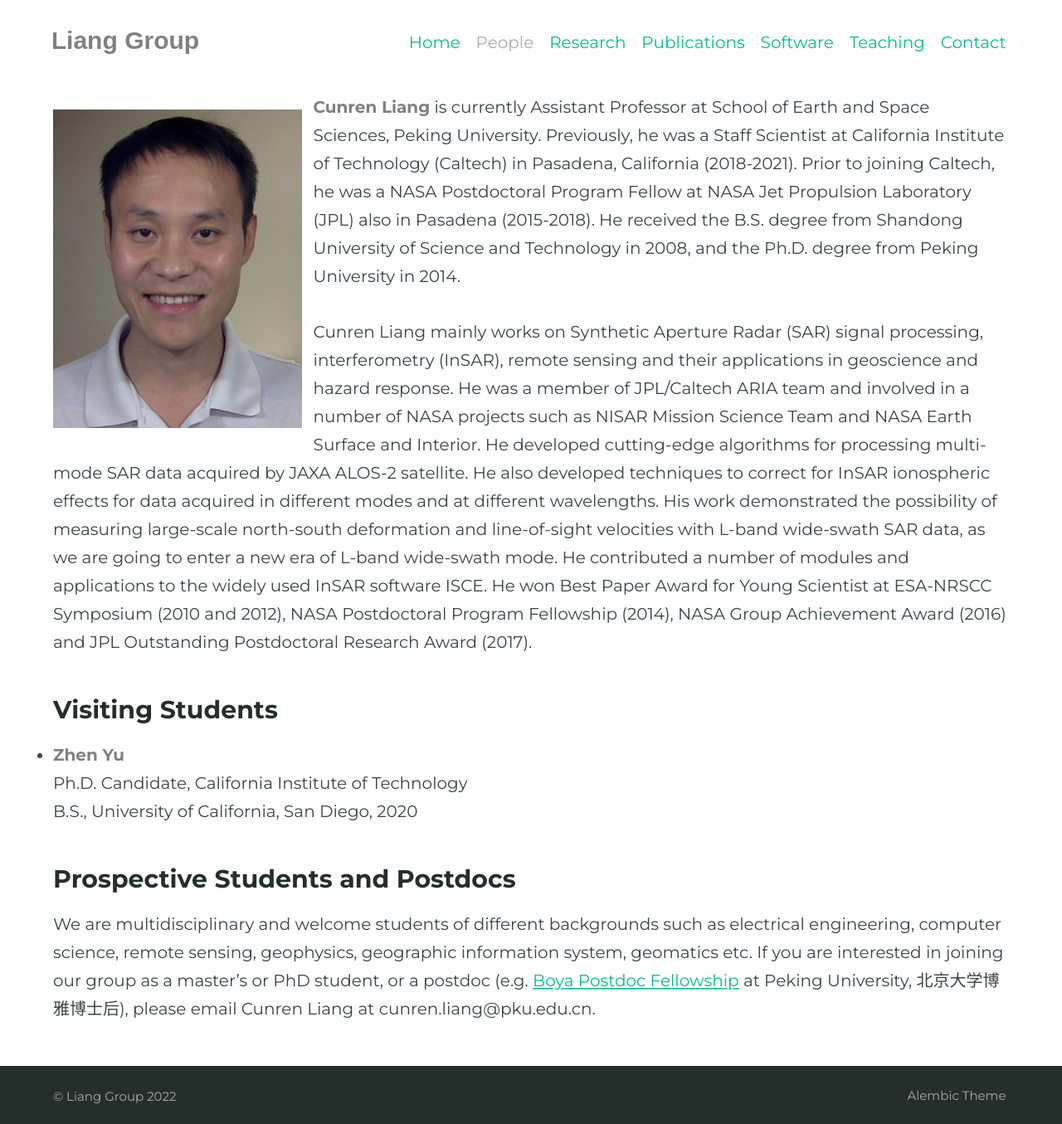
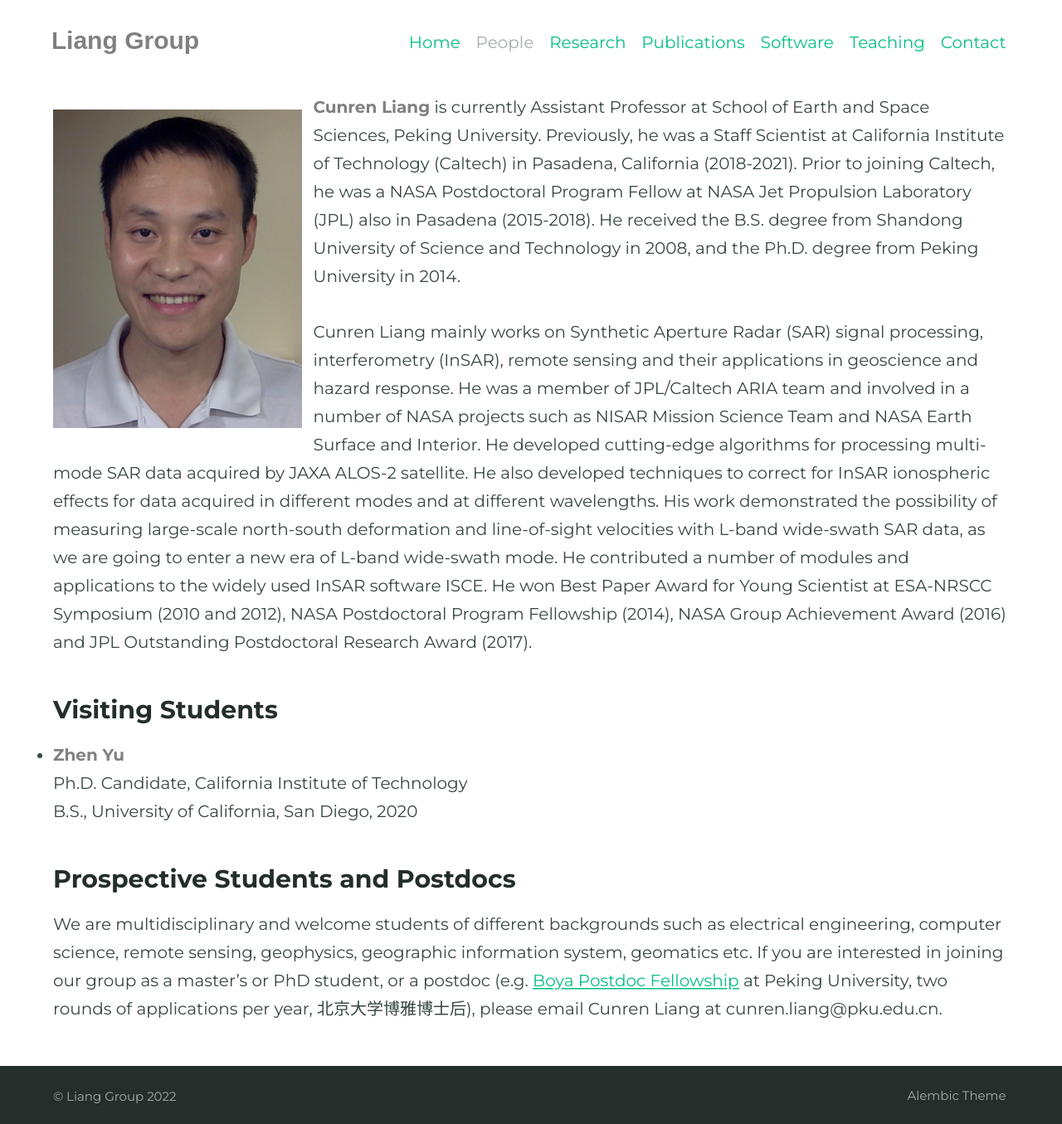
Before and after one commit to CunrenLiang/cunrenliang.github.io, a Jekyll site: the page built from people.md, in a window 1280 px wide. Shown: the whole page at 83% size. Built offline with Jekyll 4.4.1, drawn with Linux system fonts in a browser that asks for light colours; some web fonts are replaced.

Commit message:
Update people.md

```diff
--- a/people.md
+++ b/people.md
@@ -16,4 +16,4 @@ B.S., University of California, San Diego, 2020
 
 
 ### Prospective Students and Postdocs
-We are multidisciplinary and welcome students of different backgrounds such as electrical engineering, computer science, remote sensing, geophysics, geographic information system, geomatics etc. If you are interested in joining our group as a master’s or PhD student, or a postdoc (e.g. [Boya Postdoc Fellowship](https://the-updates.com/boya-postdoctoral-fellowship-peking-university-china-2021/) at Peking University, 北京大学博雅博士后), please email Cunren Liang at cunren.liang@pku.edu.cn.
+We are multidisciplinary and welcome students of different backgrounds such as electrical engineering, computer science, remote sensing, geophysics, geographic information system, geomatics etc. If you are interested in joining our group as a master’s or PhD student, or a postdoc (e.g. [Boya Postdoc Fellowship](https://the-updates.com/boya-postdoctoral-fellowship-peking-university-china-2021/) at Peking University, two rounds of applications per year, 北京大学博雅博士后), please email Cunren Liang at cunren.liang@pku.edu.cn.
```
